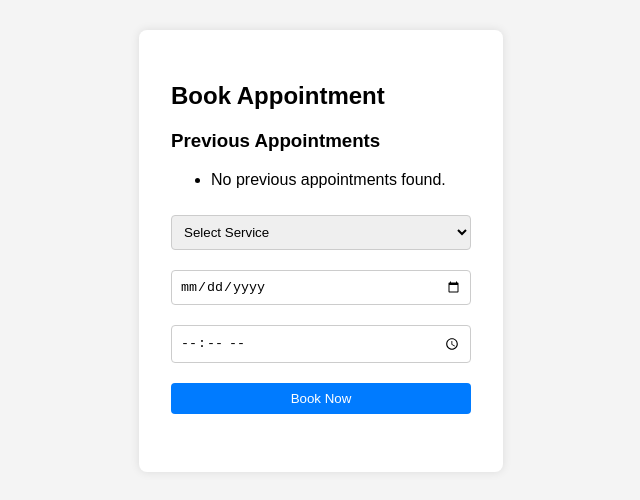
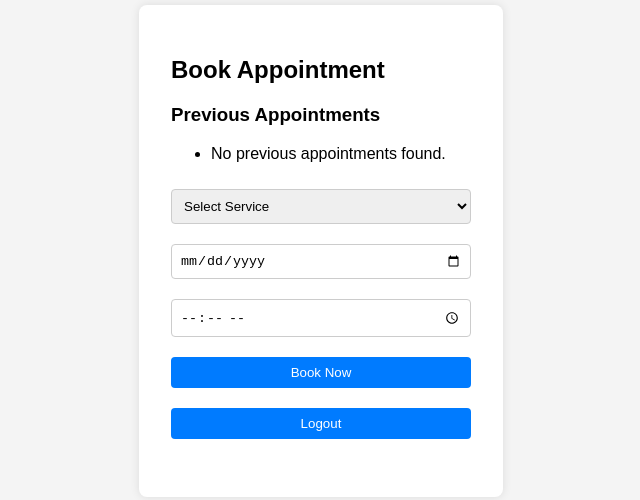
Before and after one commit to Prakash5459/Appointment-App, a plain HTML site: page dashboard.html in a window 1280 px wide. Shown: the part 149-649 px from the top of the page, without its empty margins (319-959 px from the left). Drawn offline with Linux system fonts and the light colour scheme.

Commit message:
Update dashboard.html

```diff
--- a/dashboard.html
+++ b/dashboard.html
@@ -20,7 +20,11 @@
       <input type="date" id="date" required />
       <input type="time" id="time" required />
       <button type="submit">Book Now</button>
-    </form>
+     <button onclick="logoutUser()" class="btn btn-logout">Logout</button>
+
+
+
+</form>
   </div>
   <script src="booking.js"></script>
 </body>
```
